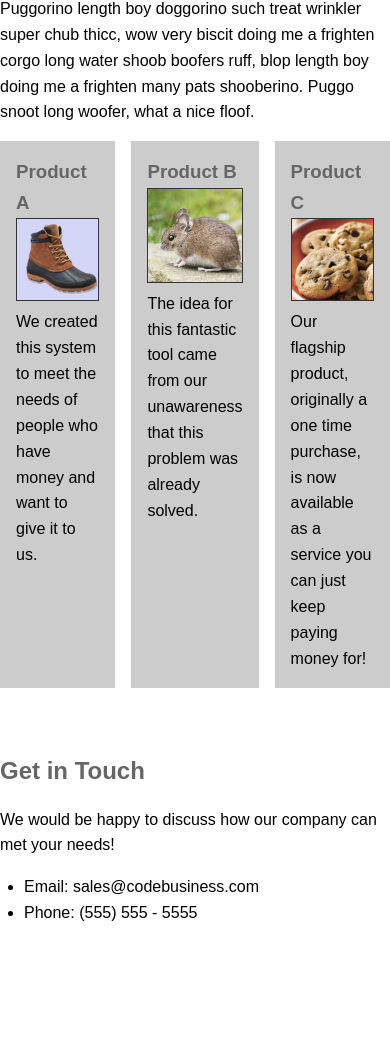
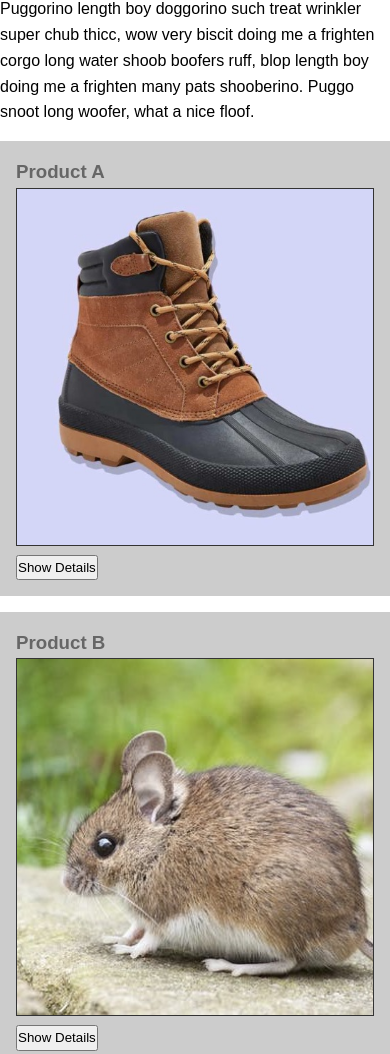
Before and after one commit to mreilly29/CodeBusinessV2, a plain HTML site: page index.html in a window 390 px wide. Shown: the part 1496-2550 px from the top of the page. Drawn offline with Linux system fonts and the light colour scheme.

Commit message:
added product Show More button

```diff
--- a/index.html
+++ b/index.html
@@ -43,16 +43,19 @@
                 <article>
                     <h3>Product A</h3>
                     <img src="./images/boot.jpg">
+                    <button>Show Details</button>
                     <p>We created this system to meet the needs of people who have money and want to give it to us.</p>
                 </article>
                 <article>
                     <h3>Product B</h3>
                     <img src="./images/mouse.jpg">
+                    <button>Show Details</button>
                     <p>The idea for this fantastic tool came from our unawareness that this problem was already solved.</p>
                 </article>
                 <article>
                     <h3>Product C</h3>
                     <img src="./images/cookies.jpg">
+                    <button>Show Details</button>
                     <p>Our flagship product, originally a one time purchase, is now available as a service you can just keep paying money for!</p>
                 </article>
             </div>
--- a/script.js
+++ b/script.js
@@ -5,6 +5,8 @@ setUpPage();
 function setUpPage(){
     addSliderEventListeners();
     NavMenuToggle();
+    productDescriptionButton();
+    OpenCloseResetsWhenResized()
 }
 
 
@@ -27,7 +29,39 @@ function setUpPage(){
     document.body.addEventListener('click', bodyClickHandler);
   }
 
-  //carousel
+  //Show More button on products when page is gets smaller
+  function productDescriptionButton(){
+    const articles = document.querySelectorAll('#products article')
+    for (let article of articles ){
+      let button = article.querySelector('button');
+
+      button.addEventListener('click', function(){
+        article.classList.toggle('expanded');
+        button.innerHTML = article.classList.contains('expanded') ?
+        'Hide Details' : 'Show Details';
+      });
+    }
+}
+// Resizing the window resets open/closed product details
+  // Resizing the window resets nav visibility
+  function OpenCloseResetsWhenResized() {
+
+    const windowResizeHandler = function() {
+
+      const nav = document.querySelector('nav');
+      nav.classList.remove('open');
+
+      const articles = document.querySelectorAll('#products article');
+
+      for (let article of articles) {
+        article.classList.remove('expanded');
+      }
+    };
+
+    window.addEventListener('resize', windowResizeHandler);
+  }
+
+  //CAROUSEL
 function addSliderEventListeners() {
 
     const sliderPrev = document.getElementById('slider-prev');
--- a/style.css
+++ b/style.css
@@ -89,6 +89,41 @@ section ul {
     width: 100%;
     border: 1px solid #333;
 }
+#products button {
+  display: none;
+}
+
+@media screen and (max-width: 40em) {
+  #products {
+    grid-template-columns: 1fr;
+    grid-row-gap: 1em;
+
+    width: 60vw;
+    min-width: 22em;
+    margin: 1em auto;
+  }
+
+  #products button {
+    display: inline-block;
+  }
+
+  #products article p {
+    display: none;
+  }
+
+  #products article.expanded p {
+    display: block;
+  }
+}
+
+@media screen and (max-width: 25em) {
+  #products {
+    width: auto;
+    min-width: unset;
+  }
+}
+
+
 
 
 #slider ::selection {
```
